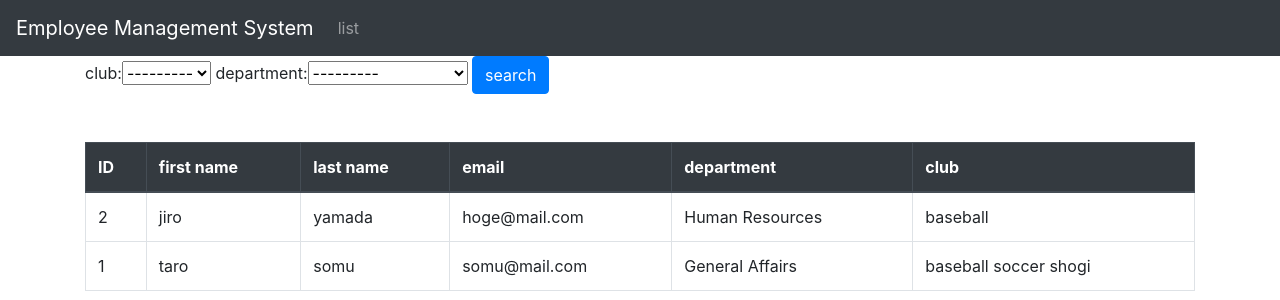
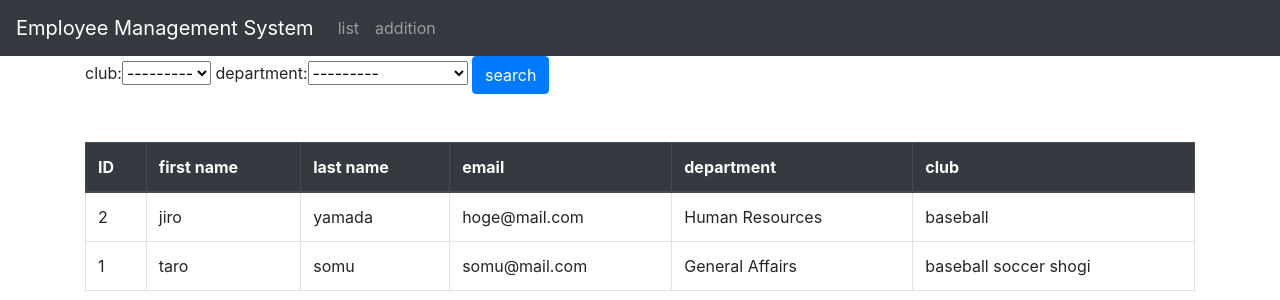
Before and after one commit to uchu-kitagawa/employee, a Django app: page / in a window 1280 px wide. Shown: the top 300 px of the page. Run offline with Django 3.2, Linux system fonts and the light colour scheme; data comes from the database, SQL or seed files in the repository; both versions use the stored data as it was after the commit; some libraries are stand-ins or nearby versions.

Commit message:
show 'addition'

```diff
--- a/employee/templates/employee/base.html
+++ b/employee/templates/employee/base.html
@@ -22,11 +22,9 @@
                 <li class="nav-item">
                     <a class="nav-link" href="{% url 'employee:index' %}">list</a>
                 </li>
-                {% if user.is_superuser%}
                     <li class="nav-item">
-                        <a class="nav-link" href="{% url 'admin:employee_employee_add'%}">employee addition</a>
+                        <a class="nav-link" href="{% url 'admin:employee_employee_add'%}">addition</a>
                     </li>
-                {% endif %}
             </ul>
         </div>
     </nav>
```
Also changed, not shown: db.sqlite3.
